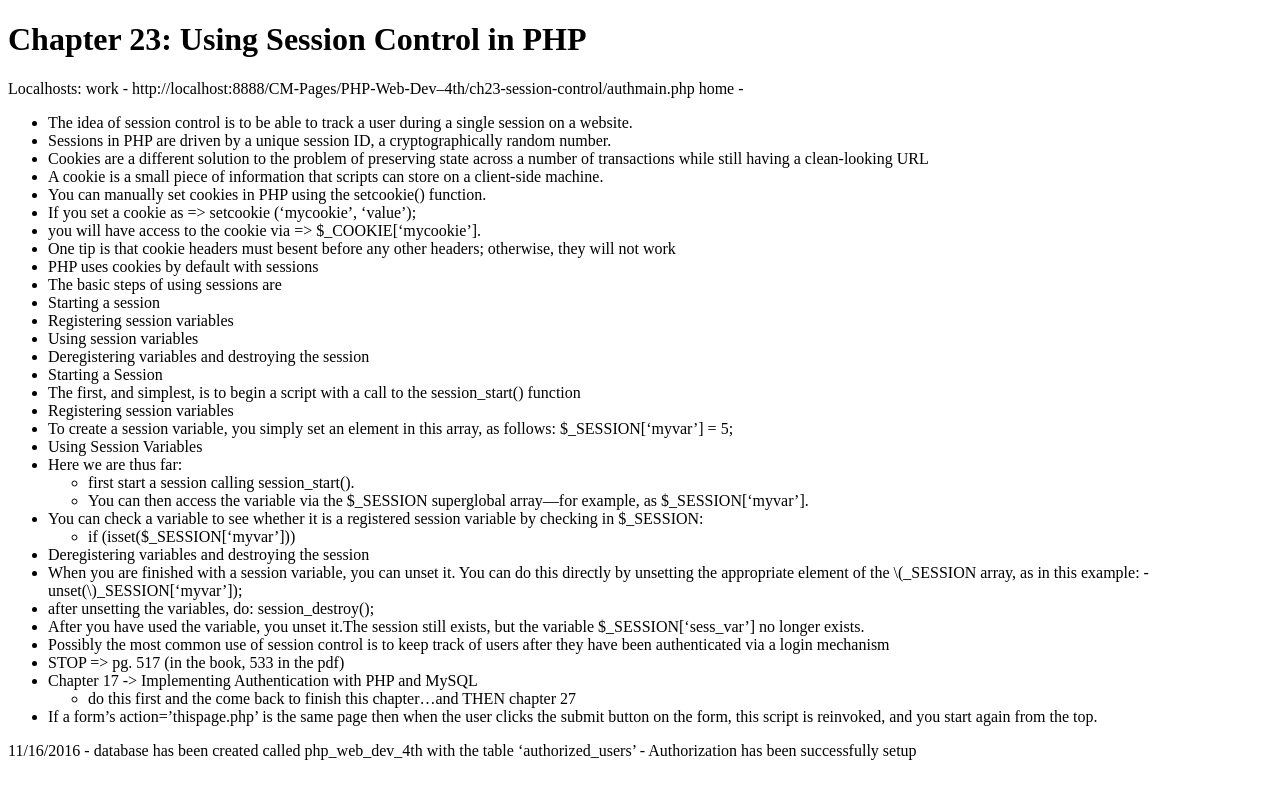
After one commit to coolinmc6/CM-Pages, a PHP site: page /PHP-Web-Dev-4th/ch23-session-control/ch23_notes.html in a window 1280 px wide. The commit adds this page. Run offline with PHP 8.4, Linux system fonts and the light colour scheme.

Commit message:
Ch23 setup
I should now be able to tweak at work

```diff
--- /dev/null
+++ b/PHP-Web-Dev-4th/ch23-session-control/ch23_notes.html
@@ -0,0 +1,76 @@
+<!DOCTYPE html>
+<html>
+<head>
+	<meta charset="utf-8"/>
+</head>
+<body>
+<!-- ch23_notes.md -->
+
+<h1 id="chapter23:usingsessioncontrolinphp">Chapter 23: Using Session Control in PHP</h1>
+
+<p>Localhosts:
+work - http://localhost:8888/CM-Pages/PHP-Web-Dev&#8211;4th/ch23-session-control/authmain.php
+home - </p>
+
+<ul>
+<li>The idea of session control is to be able to track a user during a single session on a
+website.</li>
+<li>Sessions in PHP are driven by a unique session ID, a cryptographically random number.</li>
+<li>Cookies are a different solution to the problem of preserving state across a number of
+transactions while still having a clean-looking URL</li>
+<li>A cookie is a small piece of information that scripts can store on a client-side machine.</li>
+<li>You can manually set cookies in PHP using the setcookie() function.</li>
+<li>If you set a cookie as =&gt; setcookie (‘mycookie’, ‘value’);</li>
+<li>you will have access to the cookie via =&gt; $_COOKIE[‘mycookie’].</li>
+<li>One tip is that cookie headers must besent before any other headers; otherwise, they
+will not work</li>
+<li>PHP uses cookies by default with sessions</li>
+<li>The basic steps of using sessions are</li>
+<li>Starting a session</li>
+<li>Registering session variables</li>
+<li>Using session variables</li>
+<li>Deregistering variables and destroying the session</li>
+<li>Starting a Session</li>
+<li>The first, and simplest, is to begin a script with a call to the session_start() function</li>
+<li>Registering session variables</li>
+<li>To create a session variable, you simply set an element in this array, as follows:
+$_SESSION[‘myvar’] = 5;</li>
+<li>Using Session Variables</li>
+<li>Here we are thus far:
+
+<ul>
+<li>first start a session calling session_start().</li>
+<li>You can then access the variable via the $_SESSION superglobal array—for example,
+as $_SESSION[‘myvar’].</li>
+</ul></li>
+<li>You can check a variable to see whether it is a registered session variable by checking
+ in $_SESSION:
+
+<ul>
+<li>if (isset($_SESSION[‘myvar’]))</li>
+</ul></li>
+<li>Deregistering variables and destroying the session</li>
+<li>When you are finished with a session variable, you can unset it. You can do this directly
+by unsetting the appropriate element of the <span class="math">\(_SESSION array, as in this example:
+    - unset(\)</span>_SESSION[‘myvar’]);</li>
+<li>after unsetting the variables, do: session_destroy();</li>
+<li>After you have used the variable, you unset it.The session still exists, but the variable
+$_SESSION[‘sess_var’] no longer exists.</li>
+<li>Possibly the most common use of session control is to keep track of users after they
+have been authenticated via a login mechanism</li>
+<li>STOP =&gt; pg. 517 (in the book, 533 in the pdf)</li>
+<li>Chapter 17 -&gt; Implementing Authentication with PHP and MySQL
+
+<ul>
+<li>do this first and the come back to finish this chapter&#8230;and THEN chapter 27</li>
+</ul></li>
+<li>If a form&#8217;s action=&#8217;thispage.php&#8217; is the same page then when the user clicks the submit
+button on the form, this script is reinvoked, and you start again from the top.</li>
+</ul>
+
+<p>11/16/2016
+ - database has been created called php_web_dev_4th with the table &#8216;authorized_users&#8217;
+ - Authorization has been successfully setup</p>
+
+</body>
+</html>
--- a/PHP-Web-Dev-4th/ch23-session-control/logout.php
+++ b/PHP-Web-Dev-4th/ch23-session-control/logout.php
@@ -1,4 +1,3 @@
-<!-- logout.php -->
 <?php
 	session_start();
 	// store to test if they *were* logged in
--- a/PHP-Web-Dev-4th/ch23-session-control/members_only.php
+++ b/PHP-Web-Dev-4th/ch23-session-control/members_only.php
@@ -1,4 +1,3 @@
-<!-- members_only.php -->
 <?php
 	session_start();
 
```
Also changed, not shown: PHP-Web-Dev-4th/ch23-session-control/authmain.php (+9 -2 lines), PHP-Web-Dev-4th/ch23-session-control/ch23_notes.md (+9 -1 lines), PHP-Web-Dev-4th/general_notes.html (added, +31 -0 lines), PHP-Web-Dev-4th/general_notes.md (+2 -2 lines), 1 other file.
